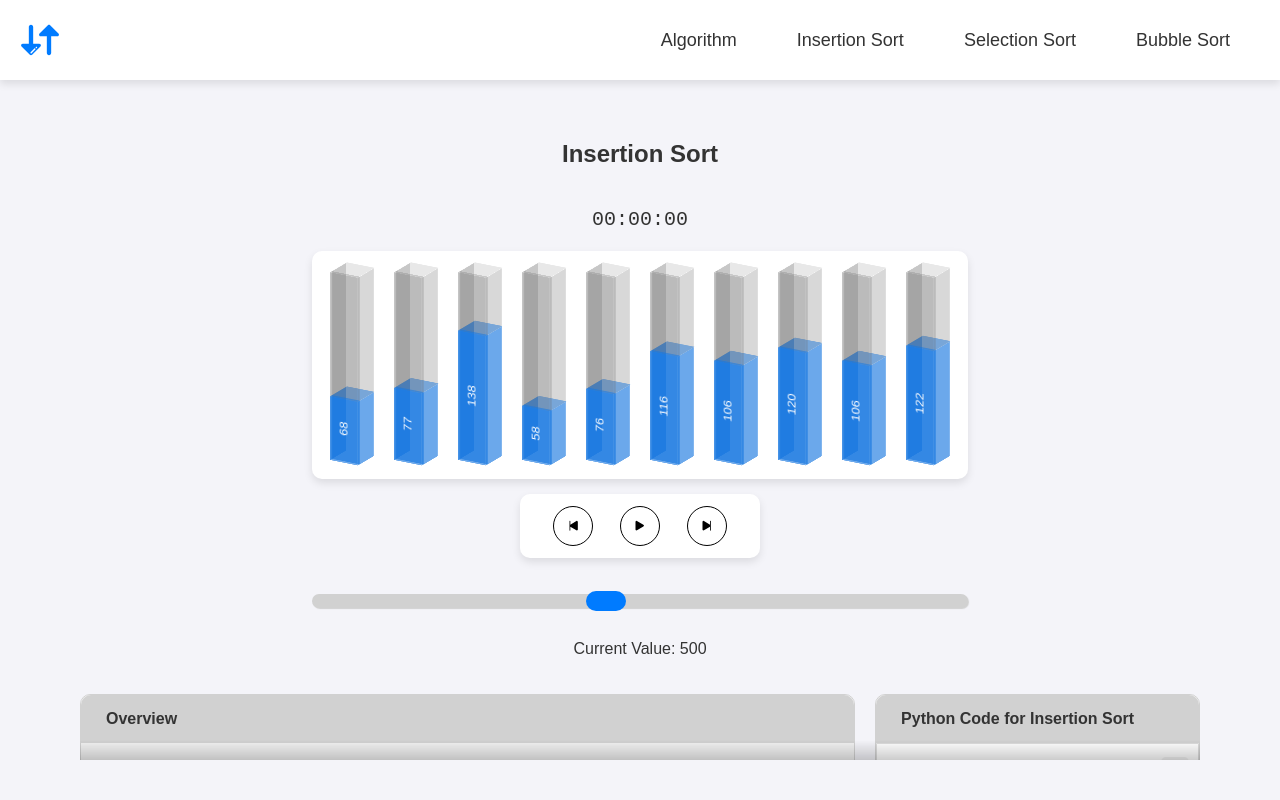
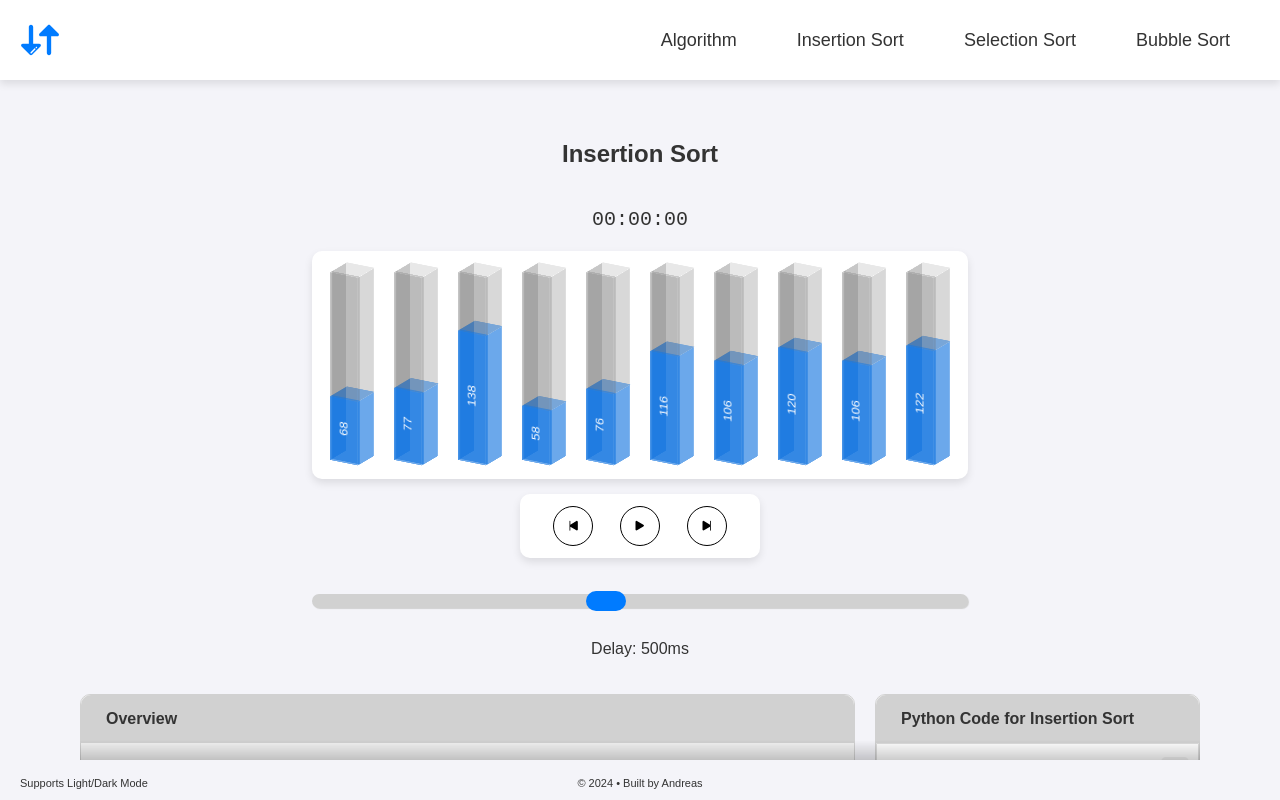
Before and after one commit to aghyy/sorting-visualizer, a React (Vite) app: page / in a window 1280 px wide. Both pictures are taken after a click on the link "Insertion Sort". Built offline with nearby package versions, Linux system fonts and the light colour scheme.

Commit message:
fix bugs & adapt styling

```diff
--- a/src/App.css
+++ b/src/App.css
@@ -52,6 +52,35 @@
     margin: 0;
 }
 
+.fixed-footer {
+    font-size: 11px;
+}
+
+.left-footer {
+    position: fixed;
+    bottom: 0;
+    left: 20px;
+    width: calc((100% - 80px) / 3);
+    text-align: left;
+}
+
+.center-footer {
+    position: fixed;
+    bottom: 0;
+    left: 50%;
+    transform: translateX(-50%);
+    width: calc((100% - 80px) / 3);
+    text-align: center;
+}
+
+.right-footer {
+    position: fixed;
+    bottom: 0;
+    right: 20px;
+    width: calc((100% - 80px) / 3);
+    text-align: right;
+}
+
 @media (prefers-color-scheme: dark) {
     .app-container::before {
         background: linear-gradient(to bottom, rgba(255, 255, 255, 0.2), transparent);
--- a/src/App.jsx
+++ b/src/App.jsx
@@ -97,6 +97,16 @@ function App() {
         {selectedOption === 'SelectionSort' && <SelectionSort codeStyle={codeStyle} />}
         {selectedOption === 'BubbleSort' && <BubbleSort codeStyle={codeStyle} />}
       </div>
+
+      <div className='fixed-footer'>
+        <div className="left-footer">
+          <p>Supports Light/Dark Mode</p>
+        </div>
+        <div className="center-footer">
+          <p>© 2024 • Built by Andreas</p>
+        </div>
+        <div className="right-footer"></div>
+      </div>
     </>
   );
 }
--- a/src/assets/components/Algorithm.jsx
+++ b/src/assets/components/Algorithm.jsx
@@ -1,4 +1,4 @@
-import React, { useEffect } from 'react';
+import React, { useEffect, useState, useRef } from 'react';
 import './Algorithm.css';
 import { bubbleSort, selectionSort, insertionSort, formatTime } from '../utils';
 import Sort from './Sort';
@@ -19,10 +19,18 @@ const Algorithm = ({ algorithmState, updateAlgorithmState }) => {
     keyVal,
   } = algorithmState;
 
+  const mouseDownFromPopupRef = useRef(false);
+
   useEffect(() => {
     const handleEnterKeyPress = (event) => {
       if (event.key === 'Enter') {
         handleSort();
+      }
+    };
+
+    const handleEscapeKeyPress = (event) => {
+      if (event.key === 'Escape') {
+        updateAlgorithmState({ displayAnimation: false });
       }
     };
 
@@ -31,12 +39,19 @@ const Algorithm = ({ algorithmState, updateAlgorithmState }) => {
       inputArrayElement.addEventListener('keypress', handleEnterKeyPress);
     }
 
+    if (displayAnimation) {
+      document.addEventListener('keydown', handleEscapeKeyPress);
+    }
+
     return () => {
       if (inputArrayElement) {
         inputArrayElement.removeEventListener('keypress', handleEnterKeyPress);
       }
+      if (displayAnimation) {
+        document.removeEventListener('keydown', handleEscapeKeyPress);
+      }
     };
-  }, [algorithm, inputArray, showAnimation, sortingSteps]);
+  }, [algorithm, inputArray, showAnimation, sortingSteps, displayAnimation]);
 
   const handleAlgorithmChange = (event) => {
     updateAlgorithmState({ algorithm: event.target.value });
@@ -93,6 +108,23 @@ const Algorithm = ({ algorithmState, updateAlgorithmState }) => {
     });
   };
 
+  const handleMouseDown = (event) => {
+    if (event.target === event.currentTarget) {
+      event.stopPropagation();
+      mouseDownFromPopupRef.current = true;
+    }
+  };
+
+  const handleMouseUp = (event) => {
+    if (event.target === event.currentTarget) {
+      event.stopPropagation();
+      if (mouseDownFromPopupRef.current) {
+        updateAlgorithmState({ displayAnimation: false });
+        mouseDownFromPopupRef.current = false;
+      }
+    }
+  };
+
   return (
     <div className="card-wrapper">
       <div className="card">
@@ -135,7 +167,11 @@ const Algorithm = ({ algorithmState, updateAlgorithmState }) => {
       )}
 
       {displayAnimation && (
-        <div className='sort-popup-background' onClick={(e) => { e.target === e.currentTarget && updateAlgorithmState({ displayAnimation: false }) }} >
+        <div
+          className='sort-popup-background'
+          onMouseDown={handleMouseDown}
+          onMouseUp={handleMouseUp}
+        >
           <div className='sort-popup-content'>
             <div className="close-button">
               <IoCloseOutline onClick={() => updateAlgorithmState({ displayAnimation: false })} />
--- a/src/assets/components/BubbleSort.jsx
+++ b/src/assets/components/BubbleSort.jsx
@@ -60,7 +60,7 @@ const BubbleSort = ({ codeStyle }) => {
               onMouseEnter={() => setShowSpan(true)}
               onMouseLeave={() => { setShowSpan(false); setCopied(false); }}>
 
-              <button onClick={() => handleCopy(document.querySelector('code.language-python'))}>
+              <button onClick={() => handleCopy(setCopied, document.querySelector('code.language-python'))}>
                 <IoCopyOutline />
               </button>
               {showSpan && <span className='tooltip'>{copied ? 'Copied!' : 'Copy'}</span>}
--- a/src/assets/components/InsertionSort.jsx
+++ b/src/assets/components/InsertionSort.jsx
@@ -64,7 +64,7 @@ const InsertionSort = ({ codeStyle }) => {
               onMouseEnter={() => setShowSpan(true)}
               onMouseLeave={() => { setShowSpan(false); setCopied(false); }}>
 
-              <button onClick={() => handleCopy(document.querySelector('code.language-python'))}>
+              <button onClick={() => handleCopy(setCopied, document.querySelector('code.language-python'))}>
                 <IoCopyOutline />
               </button>
               {showSpan && <span className='tooltip'>{copied ? 'Copied!' : 'Copy'}</span>}
--- a/src/assets/components/SelectionSort.jsx
+++ b/src/assets/components/SelectionSort.jsx
@@ -61,7 +61,7 @@ const SelectionSort = ({ codeStyle }) => {
               onMouseEnter={() => setShowSpan(true)}
               onMouseLeave={() => { setShowSpan(false); setCopied(false); }}>
 
-              <button onClick={() => handleCopy(document.querySelector('code.language-python'))}>
+              <button onClick={() => handleCopy(setCopied, document.querySelector('code.language-python'))}>
                 <IoCopyOutline />
               </button>
               {showSpan && <span className='tooltip'>{copied ? 'Copied!' : 'Copy'}</span>}
--- a/src/assets/components/Sort.jsx
+++ b/src/assets/components/Sort.jsx
@@ -239,7 +239,7 @@ const Sort = ({ algorithm, inputArray }) => {
                     onChange={(e) => setDelay(parseInt(e.target.value))}
                     disabled={isRunning}
                 />
-                <p>Current Value: {delay}</p>
+                <p>Delay: {delay}ms</p>
             </div>
         </div>
     );
--- a/src/assets/utils.js
+++ b/src/assets/utils.js
@@ -64,7 +64,7 @@ const padZero = (number) => {
   return number.toString().padStart(2, '0');
 }
 
-export const handleCopy = (codeElement) => {
+export const handleCopy = (setCopied, codeElement) => {
   const code = codeElement.textContent;
   navigator.clipboard.writeText(code);
   setCopied(true);
--- a/src/index.css
+++ b/src/index.css
@@ -25,6 +25,15 @@ a:active {
     scrollbar-width: none;
     -ms-overflow-style: none;
     overflow: -moz-scrollbars-none;
+    user-select: none;
+    -webkit-user-select: none;
+    -moz-user-select: none;
+    -ms-user-select: none;
+    -o-user-select: none;
+}
+
+p, span, div, h1, h2, h3, h4, h5, h6, ul, ol, li {
+    cursor: default;
 }
 
 ::-webkit-scrollbar {
```
